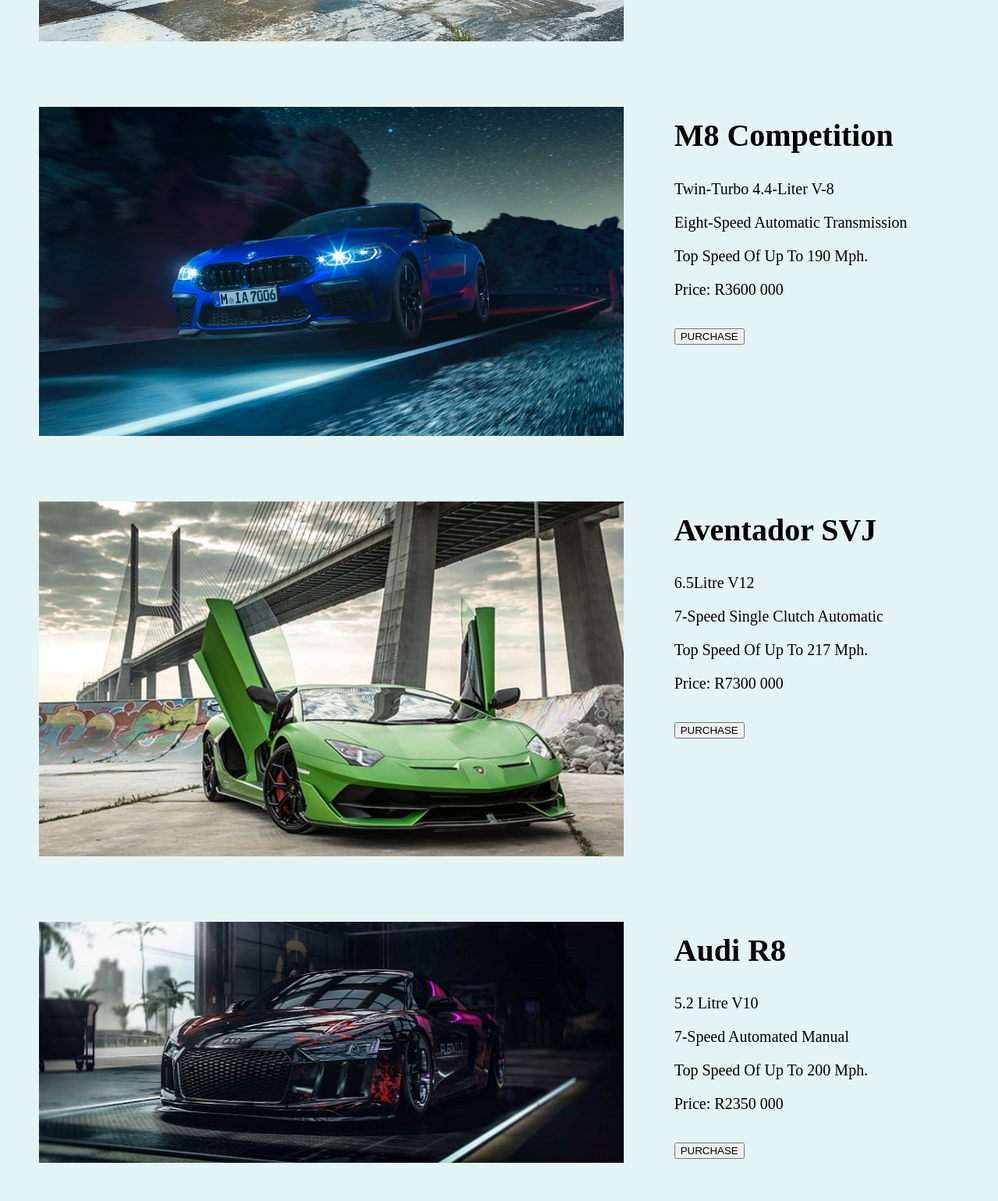
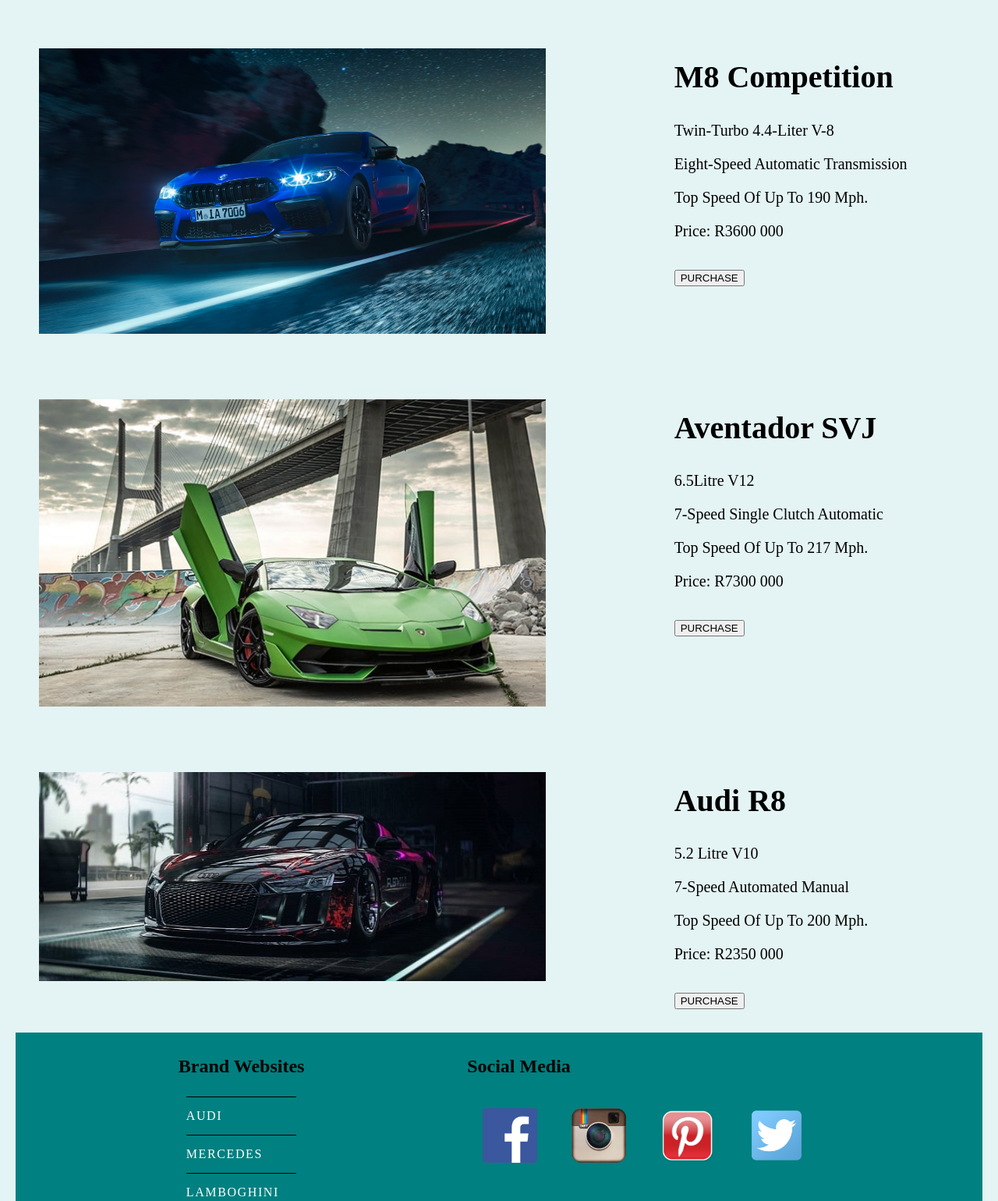
Before and after one commit to Amngqithi19/Module-6-Asessment-2, a plain HTML site: page vehicles.html in a window 1280 px wide. Shown: the part 860-2400 px from the top of the page at 78% size. Drawn offline with Linux system fonts and the light colour scheme.

Commit message:
Add files via upload

```diff
--- a/style.css
+++ b/style.css
@@ -162,9 +162,9 @@
   padding: 10px;
   grid-column-start: 1;
   grid-column-end: 3;
-  -moz-transition: -moz-transform 1.4s ease-in;
-  -webkit-transition: -webkit-transform 1.4s ease-in;
-  -o-transition: -o-transform 1.4s ease-in;
+  -moz-transition: -moz-transform 3.4s ease-in;
+  -webkit-transition: -webkit-transform 3.4s ease-in;
+  -o-transition: -o-transform 3.4s ease-in;
 }
 #cars-image img:hover {
   -moz-transform: scale(1.2);
--- a/vehicles.html
+++ b/vehicles.html
@@ -25,7 +25,7 @@
     </section>
     <div id="cars">
       <div id="cars-image">
-        <img src="images/a452.jpeg" width="750px" />
+        <img src="images/a452.jpeg" width="650px" />
       </div>
       <div id="cars-info">
         <h2>A45 AMG</h2>
@@ -40,7 +40,7 @@
     <section></section>
     <div id="cars">
       <div id="cars-image">
-        <img src="images/m8.jpg" width="750px" />
+        <img src="images/m8.jpg" width="650px" />
       </div>
       <div id="cars-info">
         <h2>M8 Competition</h2>
@@ -55,7 +55,7 @@
     <section></section>
     <div id="cars">
       <div id="cars-image">
-        <img src="images/AVENTADOR.jpg" width="750px" />
+        <img src="images/AVENTADOR.jpg" width="650px" />
       </div>
       <div id="cars-info">
         <h2>Aventador SVJ</h2>
@@ -70,7 +70,7 @@
     <section></section>
     <div id="cars">
       <div id="cars-image">
-        <img src="images/r8.jpg" width="750px" />
+        <img src="images/r8.jpg" width="650px" />
       </div>
       <div id="cars-info">
         <h2>Audi R8</h2>
```
Also changed, not shown: index.html (+4 -4 lines), images/c7f654ec865e57c377cfe00d4bbaf7fc18416291c64edeb7fb95aa4fdea064b5.jpg (added).
